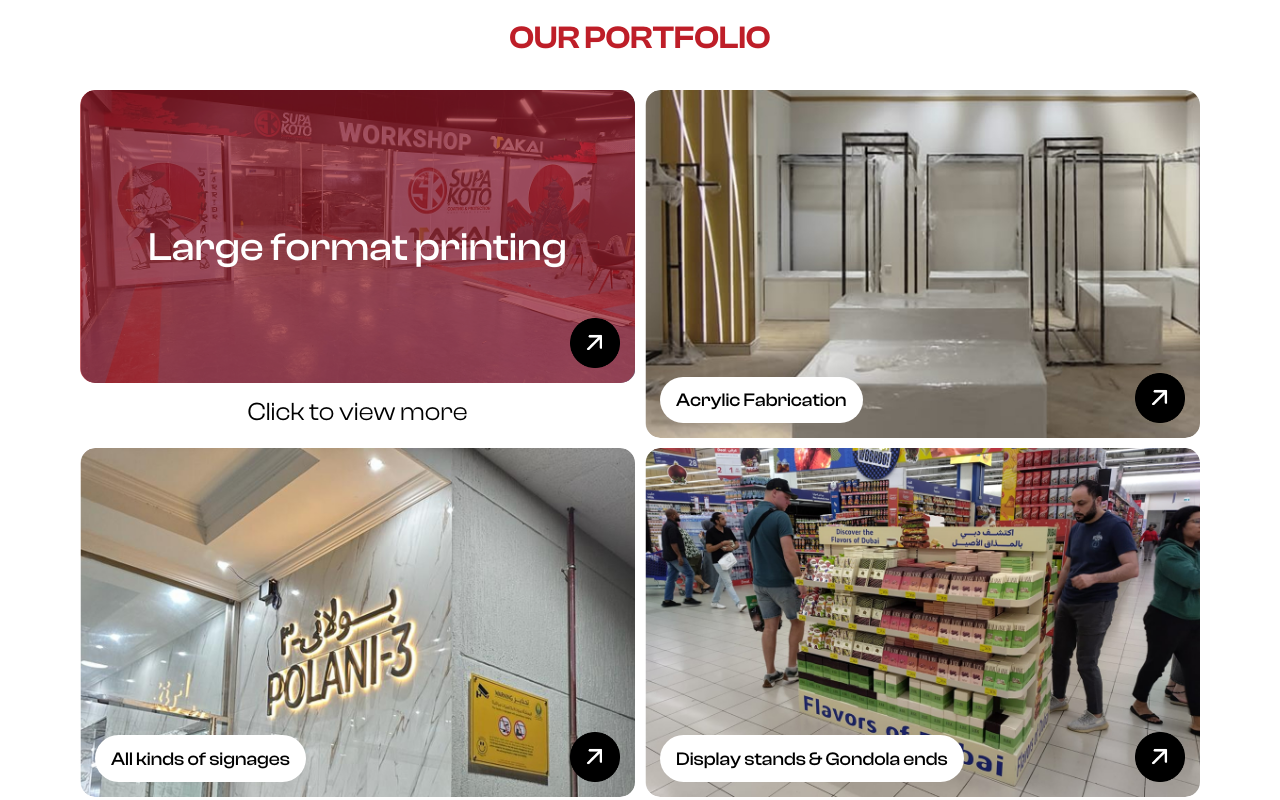
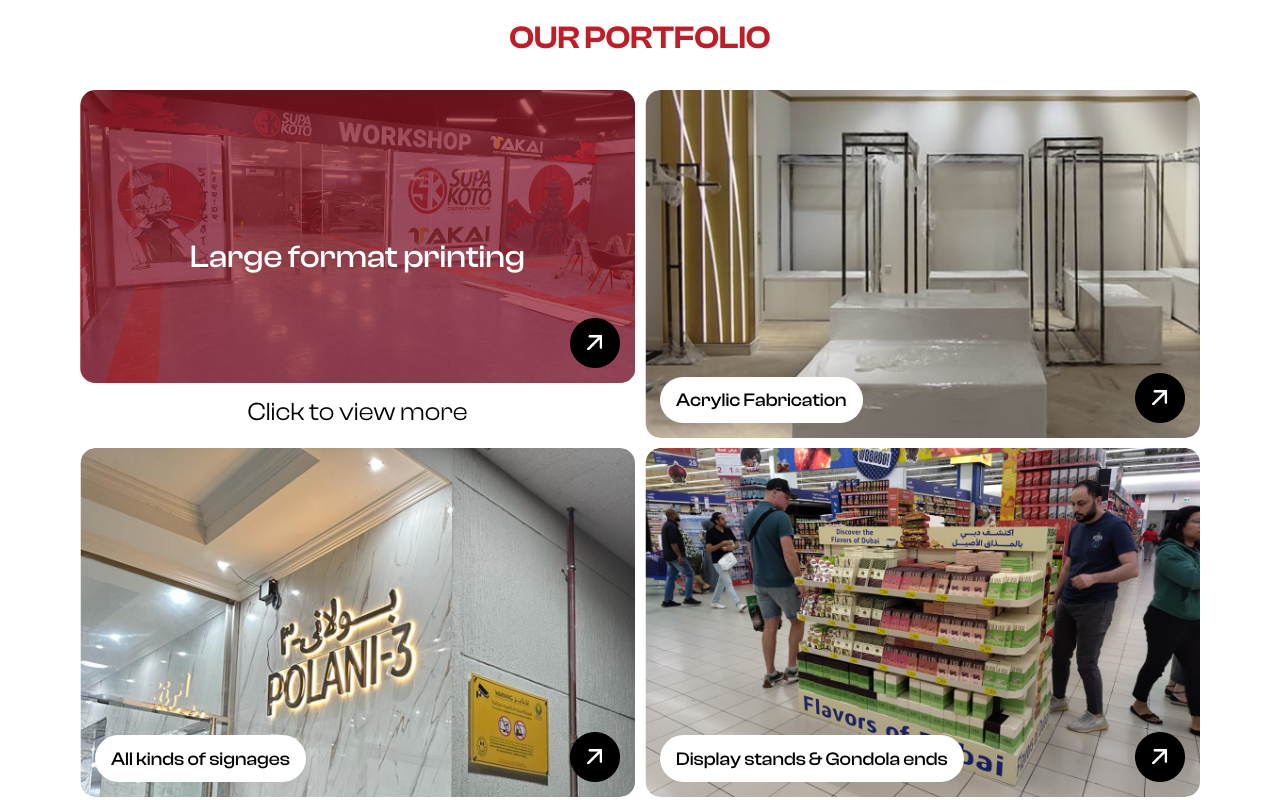
Before and after one commit to techstitch/nichestaradvertising, a plain HTML site: page index.html in a window 1280 px wide. In both pictures the pointer is over the element "Large format printing". Shown: the part 5683-6483 px from the top of the page. Drawn offline with nearby package versions, Linux system fonts and the light colour scheme; some packages are replaced by stand-ins of ours; a script that the page names is missing.

Commit message:
home page

```diff
--- a/Styles/home-section-6.css
+++ b/Styles/home-section-6.css
@@ -100,7 +100,7 @@
 
 .portfolio-div:hover h3 {
     background: transparent;
-    font-size: 2.5rem;
+    font-size: 2rem;
     bottom: calc(50% - 55px);
     left: 50%;
     transform: translate(-50%, -50%);
@@ -110,6 +110,7 @@
     text-align: center;
     max-width: 90%;
     transition: all 0.3s ease-in;
+    text-wrap: nowrap;
 }
 
 .portfolio-div:hover img:first-of-type {
```
